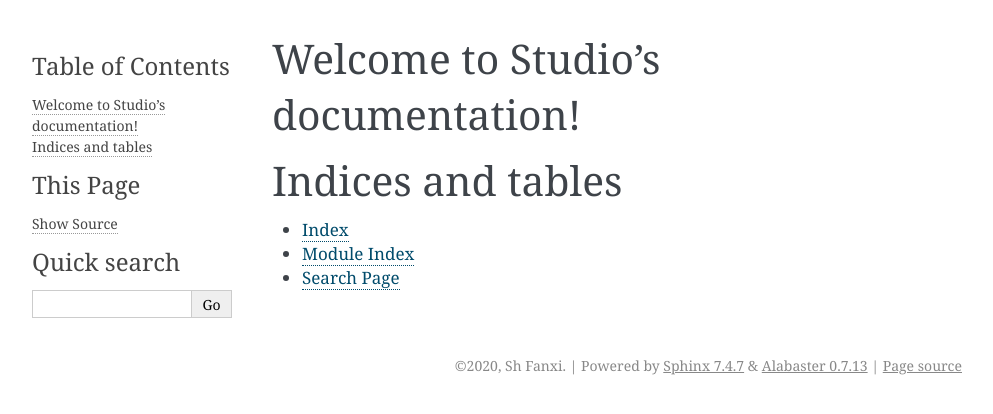
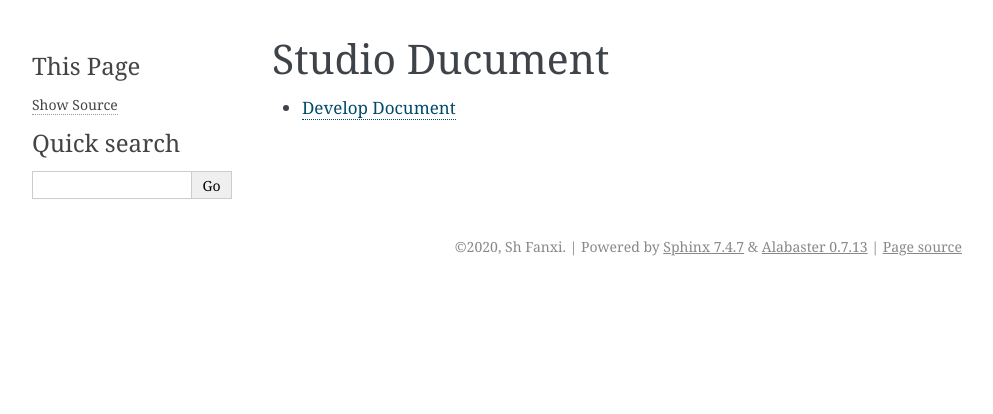
Before and after one commit to shanghaifanxi/api-docs, a Sphinx documentation site: the page built from source/index.rst, in a window 1280 px wide. Shown: the top 414 px of the page, without its empty margins (148-1141 px from the left). Built offline with Sphinx 7.4.7, drawn with Linux system fonts in a browser that asks for light colours; pages that are not in the unit, such as notebooks, are missing from menus.

Commit message:
add files

```diff
--- /dev/null
+++ b/source/dev/api/process/process.rst
@@ -0,0 +1,6 @@
+
+create a new process
+======================
+
+introduce
+-----------------------------------------------------------------------------------------------------------------------
--- /dev/null
+++ b/source/dev/index.rst
@@ -0,0 +1,9 @@
+Develop Document
+=============================
+
+.. toctree::
+   :maxdepth: 1
+   :glob:
+
+   using
+   api/index
--- a/source/index.rst
+++ b/source/index.rst
@@ -3,18 +3,11 @@
    You can adapt this file completely to your liking, but it should at least
    contain the root `toctree` directive.
 
-Welcome to Studio's documentation!
+Studio Ducument
 ==================================
 
 .. toctree::
    :maxdepth: 2
-   :caption: Contents:
+   :glob:
 
-
-
-Indices and tables
-==================
-
-* :ref:`genindex`
-* :ref:`modindex`
-* :ref:`search`
+   dev/index
```
Also changed, not shown: source/dev/api/process/index.rst (added, +8 -0 lines).
